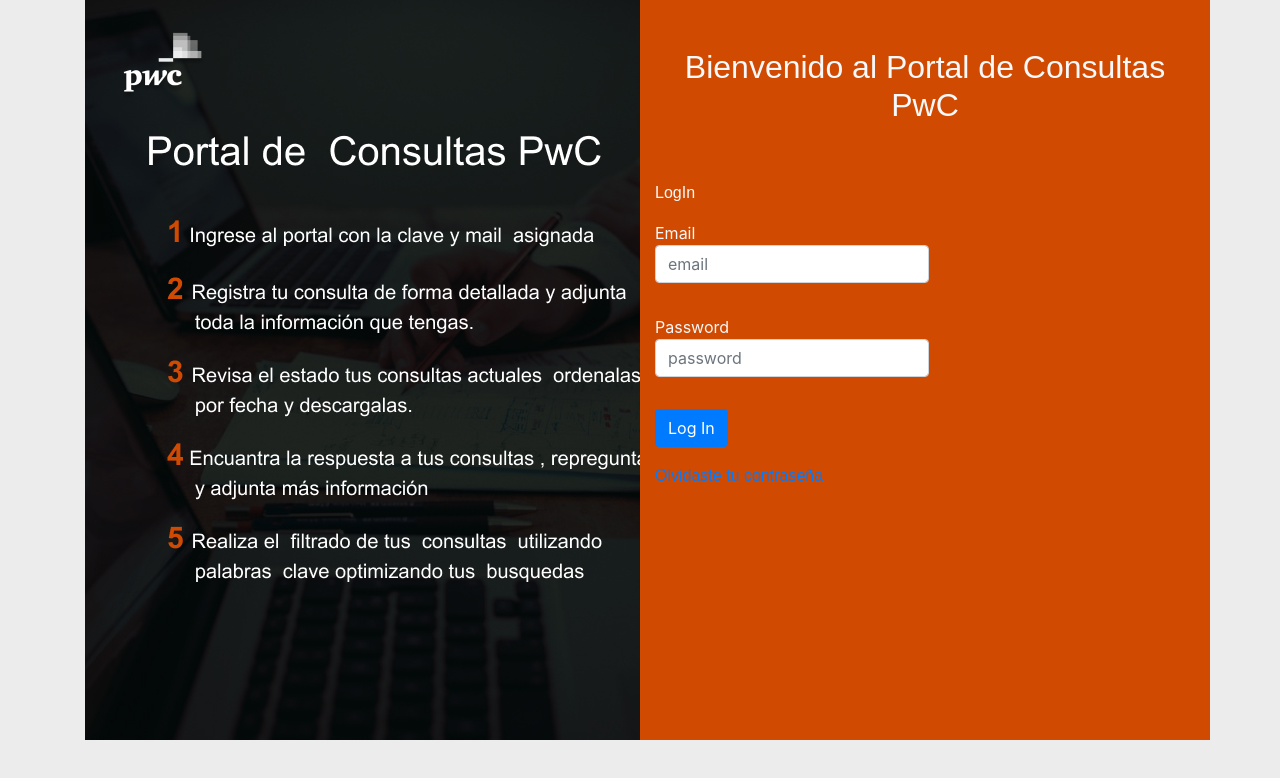
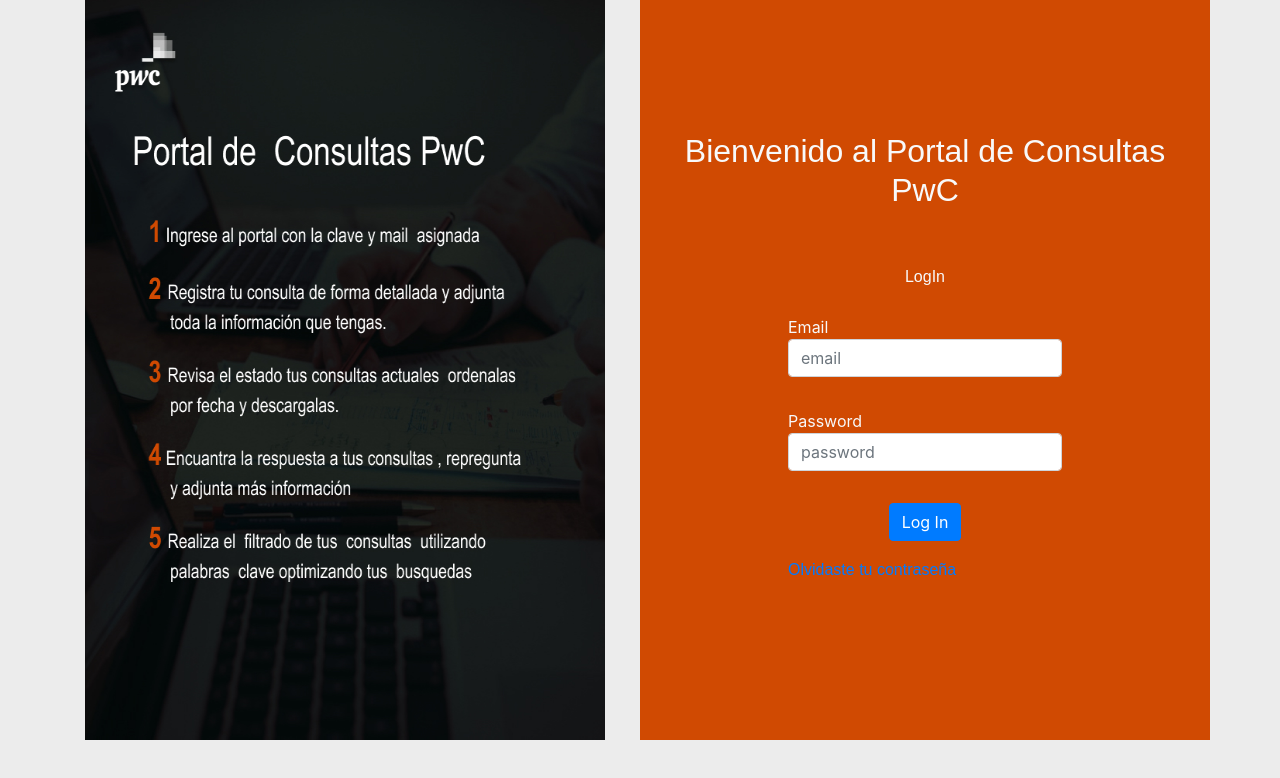
Before and after one commit to emae1712/TLS-B, a React (Create React App) app: page /login in a window 1280 px wide. Shown: the top 778 px of the page. Built offline with nearby package versions, Linux system fonts and the light colour scheme; no server answers.

Commit message:
login styles is done

```diff
--- a/src/components/Login.jsx
+++ b/src/components/Login.jsx
@@ -40,9 +40,9 @@
           <img src={imgLogin} alt="" />
         </div>
         <div className="col-lg-6 register">
-          <h2 className="fw-bold text-center py-5 text-light">Bienvenido al Portal de Consultas PwC</h2>
-          <p className="text-light">LogIn</p>
-          <form onSubmit={handleLogin}>
+          <h2 className="fw-bold text-center pb-5 text-light">Bienvenido al Portal de Consultas PwC</h2>
+          <p className="text-light text-center">LogIn</p>
+          <form onSubmit={handleLogin} className="box-form">
             <div className="mb-4">
               <label htmlFor="email" className="form-label text-light">
                 Email
@@ -55,7 +55,7 @@
                 <input name="password" className="form-control" type="password" placeholder="password" />
               </label>
             </div>
-            <div className="d-grid">
+            <div className="d-grid text-center">
               <button type="submit" className="btn btn-primary">Log In</button>
             </div>
             <div className="my-3">
--- a/src/styles/App.scss
+++ b/src/styles/App.scss
@@ -31,6 +31,9 @@
 
 .register{
   background-color: $main-color;
+  display: flex;
+    flex-direction: column;
+    justify-content: center;
 }
 .current__container{
   padding: 2rem;
@@ -55,6 +58,7 @@
 }
 .imgLogin img{
   height: 740px;
+  width:520px;
 }
 .App {
   text-align: center;
@@ -64,7 +68,9 @@
   height: 40vmin;
   pointer-events: none;
 }
-
+.box-form{
+  margin: 10px auto;
+}
 @media (prefers-reduced-motion: no-preference) {
   .App-logo {
     animation: App-logo-spin infinite 20s linear;
```
Also changed, not shown: src/img/login-detalle.jpg (added).
